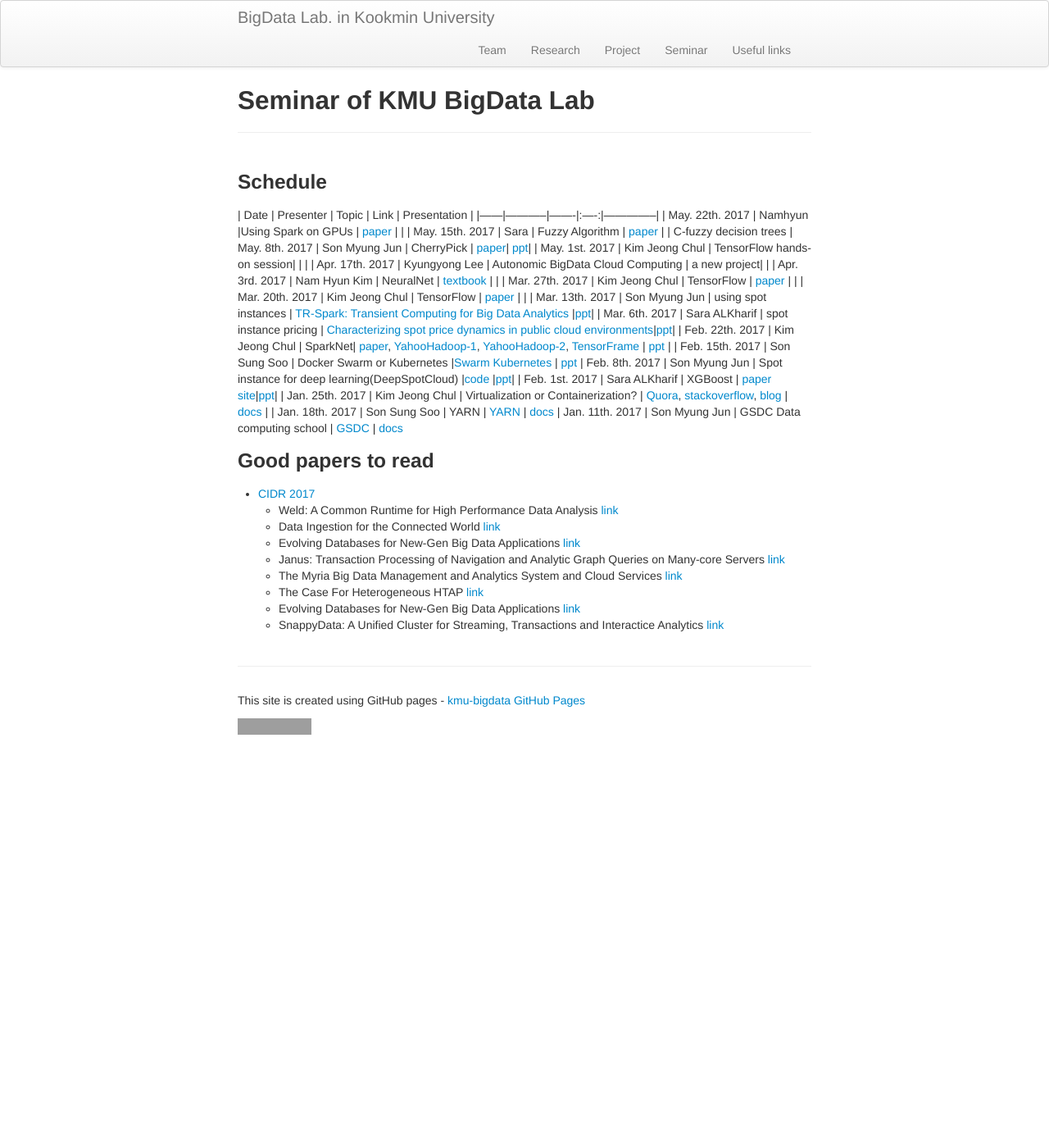
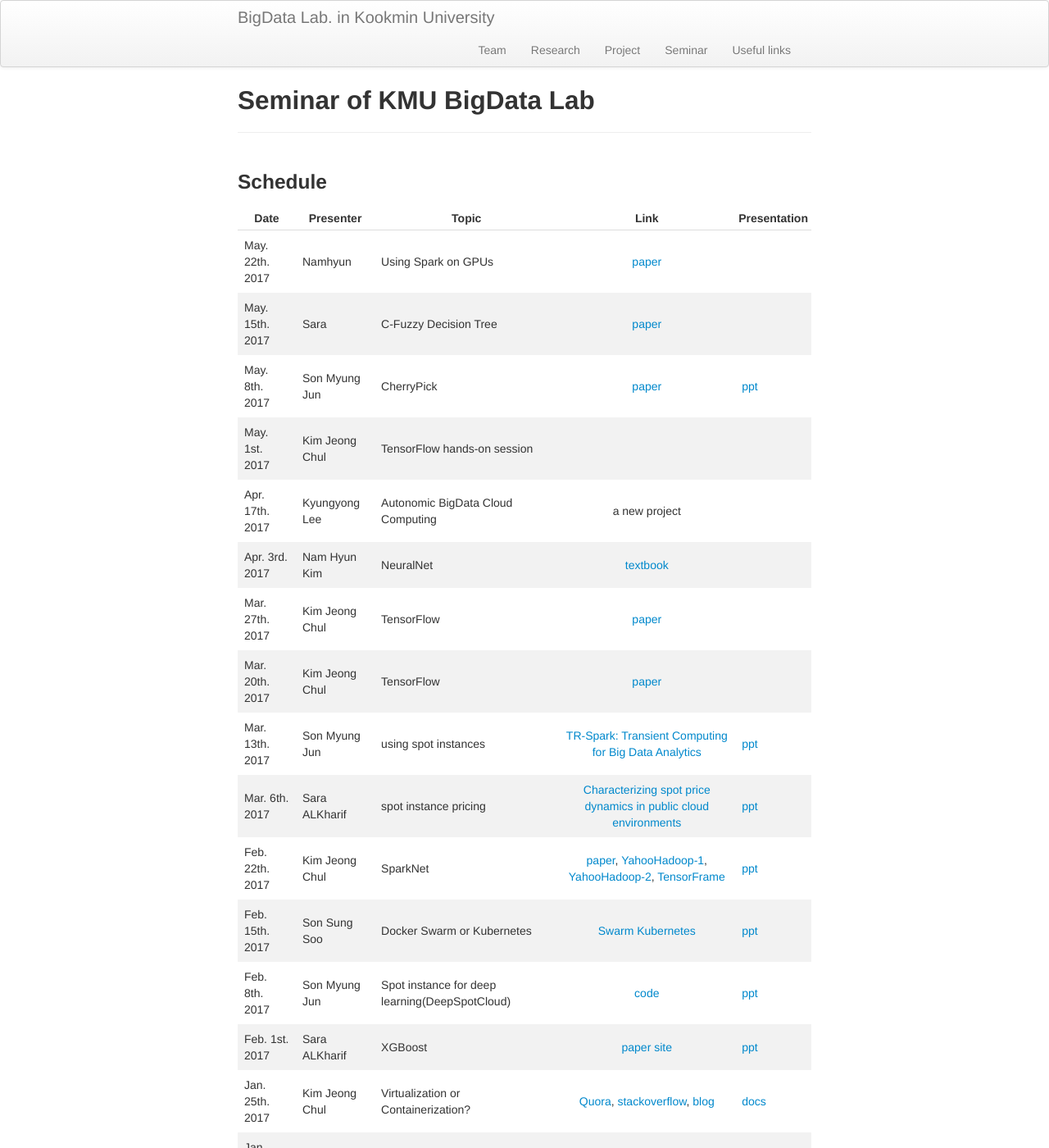
Before and after one commit to ddps-lab/kmu-bigdata.github.io, a Jekyll site: the page built from seminar/index.md, in a window 1280 px wide and 1400 px high. Shown: the whole window at 82% size. Built offline with Jekyll 4.4.1, drawn with Linux system fonts in a browser that asks for light colours; some of the changed text lies outside the part shown; grey boxes are pictures that could not be loaded.

Commit message:
fix syntax error

```diff
--- a/seminar/index.md
+++ b/seminar/index.md
@@ -10,8 +10,7 @@ description: Seminar schedule of BigData Lab  in KMU
 | Date | Presenter | Topic | Link | Presentation |
 |------|-----------|-------|:----:|--------------|
 | May. 22th. 2017 | Namhyun |Using Spark on GPUs | [paper](http://conferences.computer.org/pdswdiscs/2016/papers/5216a025.pdf) | |
-| May. 15th. 2017 | Sara | Fuzzy Algorithm | [paper](http://dl.acm.org/citation.cfm?id=2169836) | |
-C-fuzzy decision trees
+| May. 15th. 2017 | Sara | C-Fuzzy Decision Tree| [paper](http://dl.acm.org/citation.cfm?id=2169836) | |
 | May. 8th. 2017 | Son Myung Jun | CherryPick | [paper](https://www.usenix.org/system/files/conference/nsdi17/nsdi17-alipourfard.pdf)| [ppt](https://docs.google.com/presentation/d/1FwFtsm5P0S01dMM7pK2nY_V_5qOkFndom6L5nKYu7Mo/edit?usp=sharing)|
 | May. 1st. 2017 | Kim Jeong Chul | TensorFlow hands-on session| | |
 | Apr. 17th. 2017 | Kyungyong Lee | Autonomic BigData Cloud Computing | a new project| |
```
